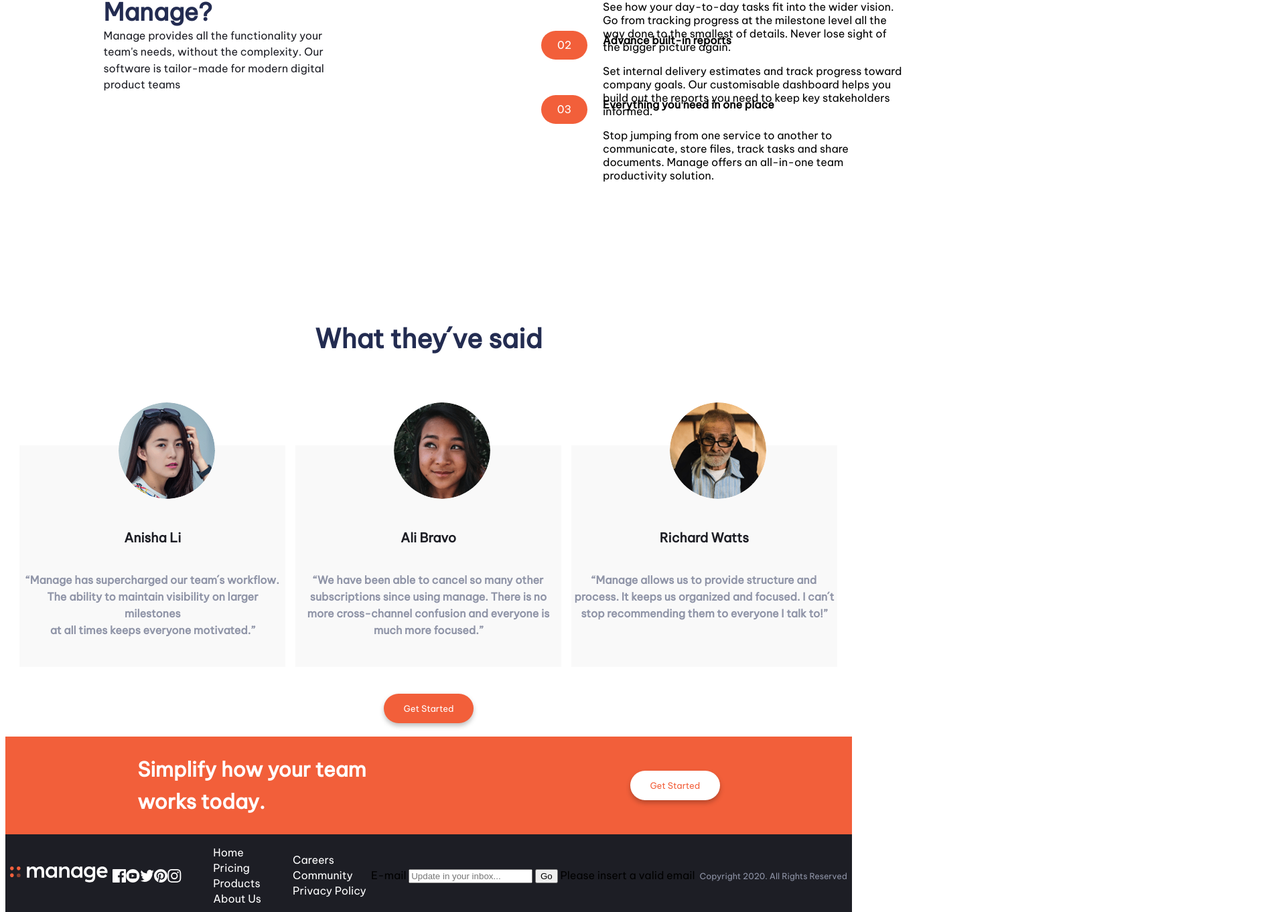
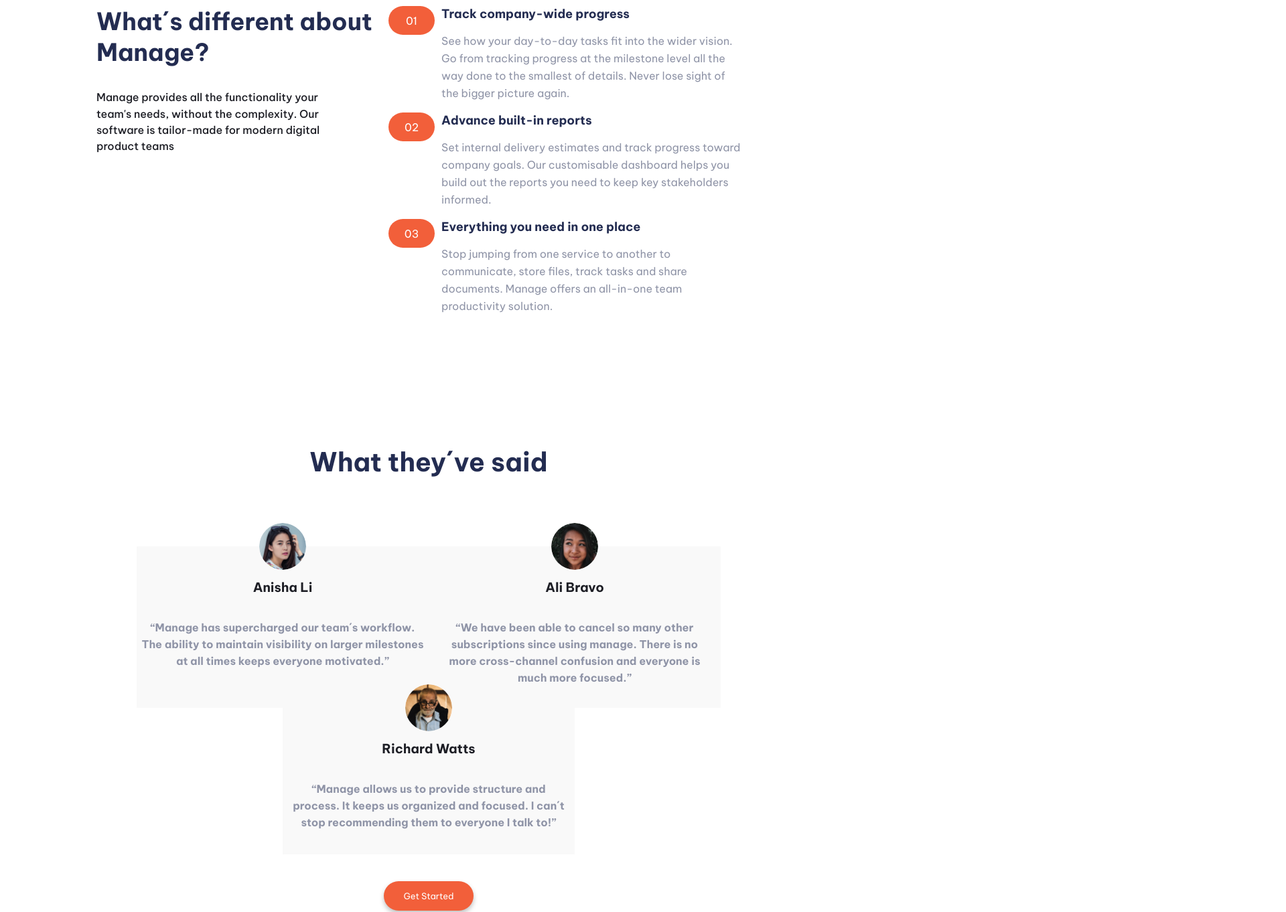
Before and after one commit to Josefina-Mayans/Examen-Pr-ctico-Final-FE1, a plain HTML site: page index.html in a window 1280 px wide. Shown: the part 1160-2522 px from the top of the page at 67% size, 1920 px wide, since content can reach past the window. Drawn offline with Linux system fonts and the light colour scheme.

Commit message:
actualizando html y css

```diff
--- a/css/style.css
+++ b/css/style.css
@@ -1,13 +1,17 @@
 /**General**/
 * {
-
+    font-family: 'Be Vietnam Pro', sans-serif;
+    box-sizing: border-box;
 }
 
-html {font-size:16px}
+html {
+    font-size: 16px;
+    margin: 0px;
+}
 
 :root {
     --brightRed: rgb(242, 95, 58);
-    --darkBlue: rgb(35,44,81);
+    --darkBlue: rgb(35, 44, 81);
     --darkGreyBlue: rgb(143, 148, 167);
     --veryDarkBlue: rgb(29, 30, 37);
     --VeryPaleRed: rgb(255, 239, 234);
@@ -15,8 +19,8 @@
 }
 
 body {
-    font-family: 'Be Vietnam Pro', sans-serif;
-    background-image:url ("../imagenes/bg-simplify-section-desktop");
+    background-image: url ("../imagenes/bg-simplify-section-desktop");
+    margin: 0px;
 }
 
 /**HEADER**/
@@ -24,7 +28,19 @@
     display: flex;
     justify-content: space-around;
     align-items: center;
-    padding: 4%
+    padding: 0 11vw;
+    flex-wrap: wrap;
+    position: fixed;
+    top: 0;
+    left: 0;
+    width: 100vw;
+    height: 15vh;
+    z-index: 100;
+    background-color: white;
+}
+
+.hamburguesa {
+    display:none;
 }
 
 .logo-img {
@@ -32,17 +48,17 @@
     height: 23.74px;
     align-self: center;
 
-
 }
 
 /**Navbar**/
-nav {display: flex;
+nav {
+    display: flex;
     justify-content: space-evenly;
 }
 
-nav ul{
+nav ul {
     text-decoration: none;
-    color:var(--darkBlue);
+    color: var(--darkBlue);
     font-weight: 500;
     list-style: none;
     height: 50%;
@@ -57,7 +73,7 @@
 .get-started {
     width: 134px;
     height: 44px;
-    color:white;
+    color: white;
     font-size: 13px;
     border: none;
     border-radius: 50px;
@@ -68,23 +84,24 @@
 }
 
 /*MAIN*/
+#home {
+    display: flex;
+    justify-content: space-evenly;
+    padding: 0 11vw;
+    flex-wrap: wrap-reverse;
+    margin-top: 20vh;
+}
+
 .hero {
-    display:flex;
-    flex-direction:column;
-    justify-content:space-evenly;
-    padding-left: 11.45vw;
-    width: 30.5vw;
-    padding-top:7.10vh;
-
-
-
+    width: 439px;
+    max-width: 100%;
 }
 
 h1 {
     font-weight: 700;
-    font-size: 58px;
+    font-size: 50px;
     color: var(--darkBlue);
-    margin:0px;
+    margin: 0px;
 
 }
 
@@ -92,47 +109,56 @@
     font-weight: 500;
     font-size: 1rem;
     color: var(--veryDarkBlue);
-    margin-top:28px;
-    margin-bottom:28px;
+    margin-top: 28px;
+    margin-bottom: 28px;
     line-height: 157.1%
-
 }
 
 .graph {
-    position:absolute;
-    right:10.14vw;
-    top:28vh
+    width: 580px;
+    max-width: 100%;
+}
+
+#about {
+    display: flex;
+    justify-content: space-evenly;
+    padding: 0 11vw;
+    flex-wrap: wrap;
+    margin: 15vh 0
 }
 
 .explainer {
-    display:flex;
-    flex-direction:column;
-    justify-content:space-around;
-    padding-left: 11.45vw;
-    width: 30.5vw;
-    padding-top:25vh;
+    width: 433px;
+    max-width: 100%;
 }
 
 h3 {
     font-weight: 700;
     font-size: 36px;
     color: var(--darkBlue);
-    margin:0px;
+    margin: 0px;
+    padding-bottom: 4vh;
 }
 
 .explainer-phrase {
     font-weight: 500;
     font-size: 1rem;
     color: var(--veryDarkBlue);
-    margin:0px;
-    height:9.7vh;
+    margin: 0px;
+    height: 9.7vh;
     line-height: 151.1%;
 }
 
-.lista{
-    position:relative;
-    left: 800px;
-    top: -185px;
+
+.lista {
+    width: 556px;
+    max-width: 95%;
+    align-content: space-between;
+}
+
+.fragment {
+    display: flex;
+    align-items: flex-start;
 
 }
 
@@ -142,146 +168,229 @@
     background-color: var(--brightRed);
     border-radius: 30px;
     border: none;
-    color:white;
+    color: white;
     font-size: 1rem;
     font-family: 'Be Vietnam Pro', sans-serif;
-    position:absolute;
+}
+
+.text {
+    margin-left: 10px;
+    padding-top: 0px;
 
 }
 
 h4 {
-position:absolute;
-left: 92px;
-bottom: 35px
+    font-weight: 1000;
+    font-size: 18px;
+    letter-spacing: -1.5%;
+    color: var(--darkBlue);
+    margin: 0px;
+}
+
+.items {
+    font-weight: 100;
+    font-size: 1rem;
+    letter-spacing: -1%;
+    color: var(--darkGreyBlue);
+    line-height: 26px;
+
 
 }
 
-.items {
-    position: relative;
-    left: 92px;
-    top: 50px;
-
-}
-
-
-.comments-title-padre {display:flex;
-                justify-content:center ;
-}
-
 .comments-title {
-    font-weight: 700;
     font-size: 39.21px;
     line-height: 156.6%;
-    width: 340px;
-    height: 61px;
+    width: 100%;
     letter-spacing: -1%;
     color: var(--darkBlue);
+    text-align: center;
 }
 
 .comments {
-    display:flex;
+    display: flex;
     margin-top: 12vh;
     flex-wrap: wrap;
+    justify-content: center;
 }
 
 article {
-    width: 31vw;
     position: relative;
-    left: 0.5vw;
-    display: inline-block;
+    width: 436px;
+    max-width: 90%;
     background-color: var(--LightGreyVariant);
-    margin-left:15px
+    min-height: 219px;
+    padding-bottom: 16px
 }
 
 
 article img {
     border-radius: 50%;
-    position: relative;
-    left: 11.5vw;
-    bottom: 8vh;
+    position: absolute;
+    left: 42%;
+    top: -35px;
+    height: 70px;
+    width: 70px;
 }
 
 h5 {
     text-align: center;
-    position: relative;
-    bottom: 7vh;
     font-weight: 700;
     font-size: 1.2rem;
     line-height: 156.6%;
     letter-spacing: -1%;
-    height: 25px;
-    color: var(--veryDarkBlue)
+    color: var(--veryDarkBlue);
+    padding-top: 15px;
 }
 
 article p {
-    position: relative;
-    bottom: 6vh;
     text-align: center;
-    height: 78px;
     font-weight: 600;
     font-size: 1rem;
     line-height: 156.6%;
-    color:var(--darkGreyBlue);
+    color: var(--darkGreyBlue);
 }
 
 .comments-button {
-    display: flex;
-    flex-direction: column;
-    justify-content: center;
-    align-items: center;
+    text-align: center;
     padding-top: 5vh;
+    padding-bottom: 20vh;
 }
 
-footer {display:flex;
-        flex-direction: column;}
 
-.closing-phrase {
+
+.banner {
     background-color: var(--brightRed);
     display: flex;
     justify-content: space-around;
-    font-weight: 700;
-    font-size: 20px;
-    line-height: 48px;
+    font-weight: 900;
+    font-size: 30px;
+    line-height: 60px;
     align-items: center;
     letter-spacing: -0.05%;
     color: white;
+    height: 25vh;
+    flex-wrap: wrap;
 
 }
 
 .final-button {
     background-color: white;
-    color: var(--brightRed)
+    color: var(--brightRed);
 }
 
-.ending {
-    display:flex;
-    justify-content: space-evenly;
-    background-color: var(--veryDarkBlue);
-    align-items:center;
-    flex-wrap: wrap;
+
+footer {
+    padding-left: 11vw;
+    padding-right: 11vw;
+    padding-top: 6vh;
+    padding-bottom: 6vh;
+    display: flex;
+    background-color: var(--veryDarkBlue)
 }
 
-.social{
-    display:flex;
-    flex-wrap:wrap;
+.socialAndLogo {
+    display: flex;
+    flex-direction: column;
+    justify-content: space-between;
+    flex-wrap: wrap;
+    max-height: 100%;
+}
+
+.social {
+    display: flex;
+    flex-wrap: wrap;
     justify-content: space-around;
+}
+
+
+.footer-links {
+    display: flex;
+    justify-content: space-between;
+    flex-wrap: wrap;
+    align-items:flex-start
+}
+
+footer div ul{
+    display: flex;
+    flex-direction: column;
+    justify-content: space-between;
+    color: white;
+    font-weight: 100;
+    font-size: 1rem;
+    list-style: none;
+    flex-wrap: wrap
+}
+.contact {
+    display: flex;
+    flex-direction: column;
+    justify-content: space-between;
+    align-items: flex-end;
+}
+
+form {
+    display: flex;
+    align-items: center;
+    justify-content: space-between;
 
 }
 
-div ul li {
-    display:flex;
-    flex-direction: column;
-    color:white;
-    font-weight: 400;
-    font-size: 1rem;
-    height: 23px;
-    line-height: 23px;
+form label, form span {
+    visibility: hidden;
 
 }
 
-footer div p {
-        color:var(--darkGreyBlue);
-        font-weight: 500;
-        font-size: 12.5px;
-        line-height: 18px;
+form input {
+    display: flex;
+    align-items: center;
+    padding: 7px;
+    width: 14vw;
+    height: 5vh;
+    border-radius: 50px;
+    border: none;
+    font-family: 'Be Vietnam Pro', sans-serif;
+    font-weight: 600;
+    font-size: 14px;
+    color: var(--darkGreyBlue);
 }
+
+form input:invalid{
+    border: 4px solid red;
+
+}
+
+form button {
+    width: 5vw;
+    height: 6vh;
+    color: white;
+    font-weight: 500;
+    font-size: 13px;
+    border: none;
+    border-radius: 50px;
+    background-color: var(--brightRed);
+    font-family: 'Be Vietnam Pro', sans-serif;
+
+}
+
+.copyright {
+    color: var(--darkGreyBlue);
+    font-weight: 500;
+    font-size: 12.5px;
+    align-self: flex-end;
+}
+
+
+@media (max-width:375px) {
+
+    body {
+        background-image: url('../imagenes/bg-tablet-pattern.svg');
+        background-size: contain;
+        background-repeat: repeat x;
+    }
+
+    nav {
+        visibility: hidden;
+    }
+
+    .hamburguesa {display:block;}
+
+}
--- a/index.html
+++ b/index.html
@@ -1,5 +1,6 @@
 <!DOCTYPE html>
 <html lang="en">
+
 <head>
     <meta charset="UTF-8">
     <meta http-equiv="X-UA-Compatible" content="IE=edge">
@@ -8,11 +9,13 @@
     <link href="css/style.css" rel="stylesheet">
     <link rel="preconnect" href="https://fonts.googleapis.com">
     <link rel="preconnect" href="https://fonts.gstatic.com" crossorigin>
-<link href="https://fonts.googleapis.com/css2?family=Be+Vietnam+Pro&display=swap" rel="stylesheet">
+    <link href="https://fonts.googleapis.com/css2?family=Be+Vietnam+Pro:wght@400;500;700&display=swap" rel="stylesheet">
 </head>
+
 <body>
     <header>
         <img src="/imagenes/logo.svg" alt="Logo-manage" class="logo-img">
+        <img class="hamburguesa" src="/imagenes/icon-hamburger.svg">
         <nav>
             <ul>
                 <li>Pricing</li>
@@ -26,11 +29,11 @@
             Get Started
         </button>
     </header>
-    <br>
     <main>
-        <section class="hero">
-            <h1>Bring everyone <br>
-                together to build <br>
+        <section id="home">
+            <div class="hero">
+                <h1>Bring everyone
+                    together to build
                     better products.</h1>
                 <p class="hero-phrase">Manage makes it simple for software teams <br>
                     to plan day-to-day tasks while keeping the <br>
@@ -38,78 +41,105 @@
                 <button class="get-started">
                     Get Started
                 </button>
+            </div>
+            <img class="graph" src="/imagenes/illustration-intro.svg" alt="Graphics and numbers">
         </section>
-        <div class="graph">
-            <img src="/imagenes/illustration-intro.svg" alt="Graphics and numbers">
-        </div>
-        <br>
-        <section class="explainer">
+        <section id="about">
+            <div class="explainer">
                 <h3>
-                What´s different about <br>
+                    What´s different about
                     Manage?
                 </h3>
                 <p class="explainer-phrase">
                     Manage provides all the functionality your <br>
-team's needs, without the complexity. Our <br> software is tailor-made for modern digital <br> product teams
+                    team's needs, without the complexity. Our <br> software is tailor-made for modern digital <br>
+                    product
+                    teams
                 </p>
-        </section>
-        <section>
-            <div class="lista">
-                    <button class="botones">01</button>
-                    <h4>Track company-wide progress</h4>
-                    <p class="items">See how your day-to-day tasks fit into the wider vision. <br> Go from tracking progress at the milestone level all the <br> way done to the smallest of details. Never lose sight of <br> the bigger picture again.</p>
             </div>
             <div class="lista">
+                <div class="fragment">
+                    <button class="botones">01</button>
+                    <div class="text">
+                        <h4>Track company-wide progress</h4>
+                        <p class="items">See how your day-to-day tasks fit into the wider vision. <br> Go from tracking
+                            progress
+                            at the milestone level all the <br> way done to the smallest of details. Never lose sight of
+                            <br>
+                            the bigger picture again.
+                        </p>
+                    </div>
+                </div>
+                <div class="fragment">
                     <button class="botones">02</button>
+                    <div class="text">
                         <h4>Advance built-in reports</h4>
-                    <p class="items">Set internal delivery estimates and track progress toward <br> company goals. Our customisable dashboard helps you <br> build out the reports you need to keep key stakeholders <br> informed.</p>
+                        <p class="items">Set internal delivery estimates and track progress toward <br> company goals.
+                            Our
+                            customisable dashboard helps you <br> build out the reports you need to keep key
+                            stakeholders
+                            <br>
+                            informed.
+                        </p>
                     </div>
-            <div class="lista">
+                </div>
+                <div class="fragment">
                     <button class="botones">03</button>
+                    <div class="text">
                         <h4>Everything you need in one place</h4>
-                    <p class="items">Stop jumping from one service to another to <br> communicate, store files, track tasks and share <br> documents. Manage offers an all-in-one team <br> productivity solution.</p>
+                        <p class="items">Stop jumping from one service to another to <br> communicate, store files,
+                            track
+                            tasks
+                            and share <br> documents. Manage offers an all-in-one team <br> productivity solution.</p>
+                    </div>
+                </div>
             </div>
         </section>
         <br>
-        <div class= "comments-title-padre">
+        <section id="testimonios">
             <h2 class="comments-title">What they´ve said</h2>
-        </div>
-        <section class="comments">
+            <div class="comments">
                 <article>
                     <img src="/imagenes/avatar-anisha.png" alt="Anisha">
                     <h5>Anisha Li</h5>
-                <p>“Manage has supercharged our team´s workflow. <br> The ability to maintain visibility on larger milestones <br> at all times keeps everyone motivated.”</p>
+                    <p>“Manage has supercharged our team´s workflow. <br> The ability to maintain visibility on larger
+                        milestones <br> at all times keeps everyone motivated.”</p>
                 </article>
                 <article>
                     <img src="/imagenes/avatar-ali.png" alt="Ali">
                     <h5>Ali Bravo</h5>
-                <p>“We have been able to cancel so many other <br> subscriptions since using manage. There is no <br> more cross-channel confusion and everyone is <br> much more focused.”</p>
+                    <p>“We have been able to cancel so many other <br> subscriptions since using manage. There is no
+                        <br>
+                        more cross-channel confusion and everyone is <br> much more focused.”
+                    </p>
                 </article>
                 <article>
                     <img src="/imagenes/avatar-richard.png" alt="Richard">
                     <h5>Richard Watts</h5>
-                <p>“Manage allows us to provide structure and <br> process. It keeps us organized and focused. I can´t <br> stop recommending them to everyone I talk to!”</p>
+                    <p>“Manage allows us to provide structure and <br> process. It keeps us organized and focused. I
+                        can´t
+                        <br> stop recommending them to everyone I talk to!”
+                    </p>
                 </article>
-        </section>
+            </div>
             <div class="comments-button">
                 <button class="get-started">
                     Get Started
                 </button>
             </div>
-    </main>
-    <br>
-    <footer>
-        <div class="closing-phrase">
+        </section>
+        <section class="banner">
             <h2>Simplify how your team <br>
                 works today.</h2>
             <button class="get-started final-button">
                 Get Started
             </button>
-        </div>
-        <div class="ending">
-            <div>
+        </section>
+    </main>
+
+    <footer>
+        <div class="socialAndLogo">
             <img src="/imagenes/logo2_white.svg" alt="Logo-manage">
-            </div>
             <div class="social">
                 <img src="/imagenes/icon-facebook.svg" alt="Facebook">
                 <img src="/imagenes/icon-youtube.svg" alt="Youtube">
@@ -117,6 +147,8 @@
                 <img src="/imagenes/icon-pinterest.svg" alt="Pinterest">
                 <img src="/imagenes/icon-instagram.svg" alt="Instagram">
             </div>
+        </div>
+        <div class="footer-links">
             <ul>
                 <li>Home</li>
                 <li>Pricing</li>
@@ -127,15 +159,19 @@
                 <li>Careers</li>
                 <li>Community</li>
                 <li>Privacy Policy</li>
+                <br>
             </ul>
+        </div>
+        <div class="contact">
             <form action="/registro" method="post">
                 <label for="email">E-mail</label>
                 <input type="email" name="email" id="email" placeholder="Update in your inbox...">
                 <button type="submit">Go</button>
                 <span class="feedback">Please insert a valid email</span>
             </form>
-            <p>Copyright 2020. All Rights Reserved</p>
+            <p class="copyright">Copyright 2020. All Rights Reserved</p>
         </div>
     </footer>
 </body>
+
 </html>
```
Also changed, not shown: 1 other file. Lines whose indentation alone changed are shown as unchanged.
